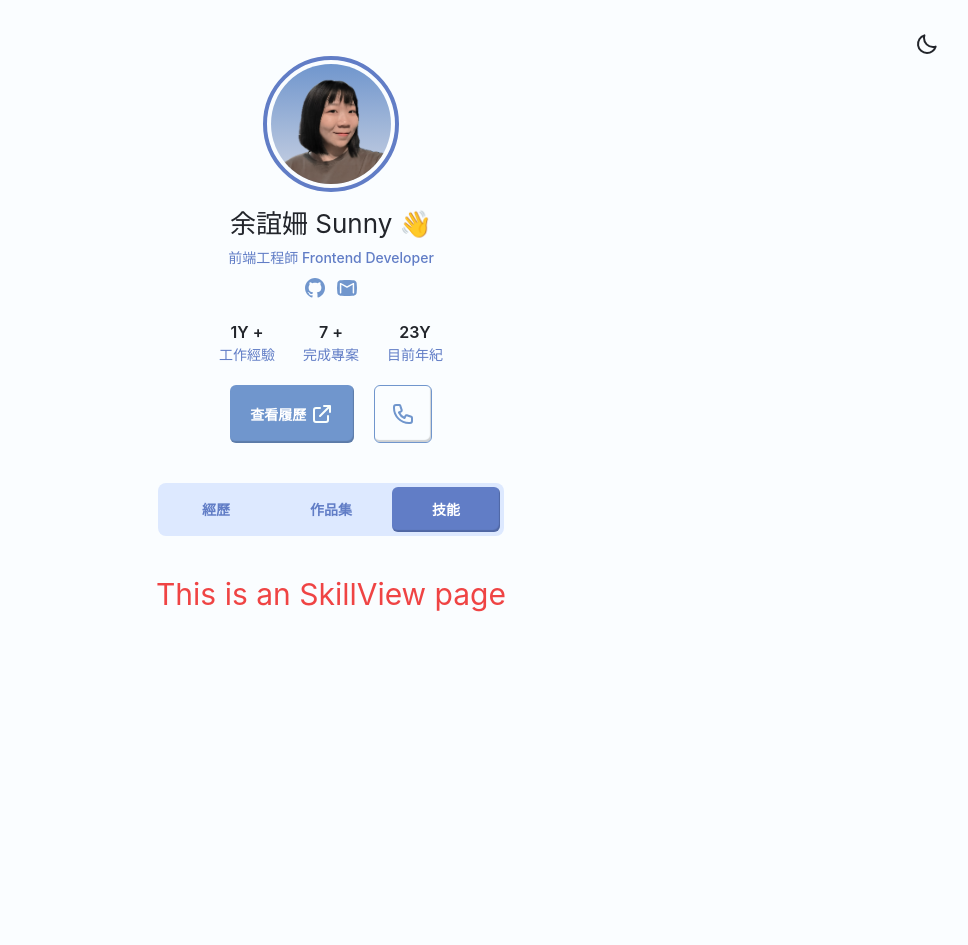
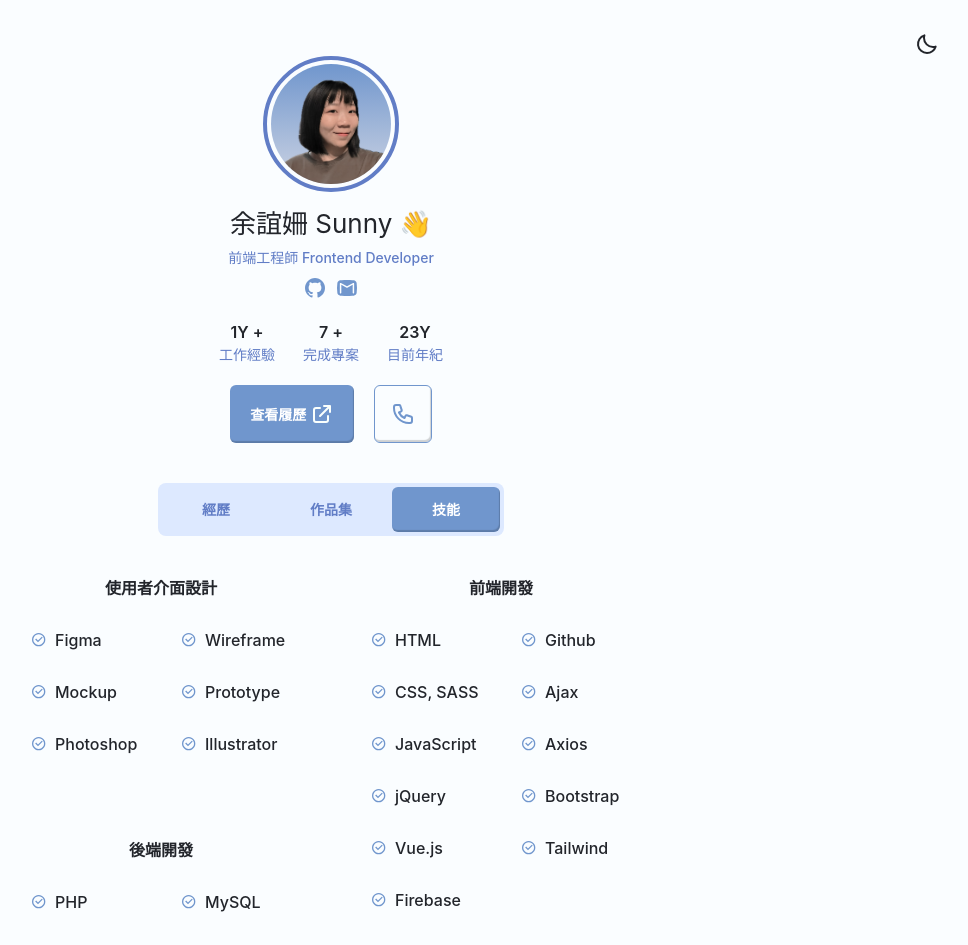
Before and after one commit to sunny96087/simple_portfolio, a Vue app: page /skill in a window 1280 px wide. Shown: the top 945 px of the page, without its empty margins (309-1277 px from the left). Before the commit the page ends 800 px from the top, so only its background shows below. Built offline with nearby package versions, Linux system fonts and the light colour scheme.

Commit message:
經歷 & 技能 OK

```diff
--- a/src/App.vue
+++ b/src/App.vue
@@ -176,7 +176,7 @@ const iconMoon = ref(
 }
 
 .router-link-active {
-  background-color: var(--blue-dark);
+  background-color: var(--blue);
   color: white;
   box-shadow: -1px -2px 1px 0 #0000002d inset;
 }
--- a/src/views/HomeView.vue
+++ b/src/views/HomeView.vue
@@ -2,6 +2,159 @@
 
 <template>
   <main>
-    <div>experience</div>
+    <div class="flex gap-20 justify-center">
+      <!-- 求學經歷 -->
+      <div class="flex flex-col items-center gap-9">
+        <!-- title -->
+        <div class="flex items-center gap-1">
+          <svg
+            width="20"
+            height="20"
+            viewBox="0 0 20 20"
+            fill="none"
+            xmlns="http://www.w3.org/2000/svg"
+          >
+            <path
+              d="M4.58325 8.75V15.0162C4.58325 15.2692 4.69742 15.5079 4.91034 15.645C5.61909 16.1012 7.44159 17.0833 9.99992 17.0833C12.5583 17.0833 14.3808 16.1012 15.0895 15.645C15.302 15.5075 15.4166 15.2692 15.4166 15.0158V8.75"
+              stroke="#7096CD"
+              stroke-width="2"
+              stroke-linejoin="round"
+            />
+            <path
+              d="M17.9166 9.99984V13.3332M2.08325 7.08317L9.99992 2.9165L17.9166 7.08317L9.99992 11.2498L2.08325 7.08317Z"
+              stroke="#7096CD"
+              stroke-width="2"
+              stroke-linecap="round"
+              stroke-linejoin="round"
+            />
+          </svg>
+          <span class="font-semibold">求學經歷</span>
+        </div>
+
+        <!-- content -->
+        <div class="flex gap-6">
+          <!-- bar -->
+          <div class="flex flex-col items-center mt-[10px]">
+            <div class="dot"></div>
+            <div class="line"></div>
+            <div class="dot"></div>
+          </div>
+
+          <!-- text -->
+          <div class="flex flex-col gap-9">
+            <div class="flex flex-col text-left gap-[6px]">
+              <p class="text-title">前端工程師專業技術養成班</p>
+              <div class="flex flex-col">
+                <p class="text-location">緯育 TibaMe（前中壢資策會）</p>
+                <p class="text-date">
+                  <img src="@/assets/img/icon/calendar.svg" alt="calendar" />
+                  2023.04 ~ 2023.08
+                </p>
+              </div>
+            </div>
+
+            <div class="flex flex-col text-left gap-[6px]">
+              <p class="text-title">飛機修護科</p>
+              <div class="flex flex-col">
+                <p class="text-location">私立育德工業家事職業學校</p>
+                <p class="text-date">
+                  <img src="@/assets/img/icon/calendar.svg" alt="calendar" />
+                  2016.08 ~ 2019.06
+                </p>
+              </div>
+            </div>
+          </div>
+        </div>
+      </div>
+
+      <!-- 工作經歷 -->
+      <div class="flex flex-col items-center gap-9">
+        <!-- title -->
+        <div class="flex items-center gap-1">
+          <svg
+            width="20"
+            height="20"
+            viewBox="0 0 20 20"
+            fill="none"
+            xmlns="http://www.w3.org/2000/svg"
+          >
+            <path
+              d="M4.58325 8.75V15.0162C4.58325 15.2692 4.69742 15.5079 4.91034 15.645C5.61909 16.1012 7.44159 17.0833 9.99992 17.0833C12.5583 17.0833 14.3808 16.1012 15.0895 15.645C15.302 15.5075 15.4166 15.2692 15.4166 15.0158V8.75"
+              stroke="#7096CD"
+              stroke-width="2"
+              stroke-linejoin="round"
+            />
+            <path
+              d="M17.9166 9.99984V13.3332M2.08325 7.08317L9.99992 2.9165L17.9166 7.08317L9.99992 11.2498L2.08325 7.08317Z"
+              stroke="#7096CD"
+              stroke-width="2"
+              stroke-linecap="round"
+              stroke-linejoin="round"
+            />
+          </svg>
+          <span class="font-semibold">工作經歷</span>
+        </div>
+
+        <!-- content -->
+        <div class="flex gap-6">
+          <!-- bar -->
+          <div class="flex flex-col items-center mt-[10px]">
+            <div class="dot"></div>
+            <div class="line"></div>
+            <div class="dot"></div>
+          </div>
+
+          <!-- text -->
+          <div class="flex flex-col gap-9">
+            <div class="flex flex-col text-left gap-[6px]">
+              <p class="text-title">前端工程師 & UIUX</p>
+              <div class="flex flex-col">
+                <p class="text-location">誠諾工程技術股份有限公司</p>
+                <p class="text-date">
+                  <img src="@/assets/img/icon/calendar.svg" alt="calendar" />
+                  2023.09 ~ 現在
+                </p>
+              </div>
+            </div>
+
+            <div class="flex flex-col text-left gap-[6px]">
+              <p class="text-title">無線電維護士</p>
+              <div class="flex flex-col">
+                <p class="text-location">中華民國空軍</p>
+                <p class="text-date">
+                  <img src="@/assets/img/icon/calendar.svg" alt="calendar" />
+                  2019.07 ~ 2023.02
+                </p>
+              </div>
+            </div>
+          </div>
+        </div>
+      </div>
+    </div>
   </main>
 </template>
+
+<style lang="scss" scoped>
+.dot {
+  @apply w-[10px] h-[10px] rounded-full;
+  background-color: var(--blue);
+}
+.line {
+  @apply w-[2px] h-[100px];
+  background-color: var(--blue);
+}
+
+.text-title {
+  @apply text-[18px] font-medium;
+}
+
+.text-location {
+  @apply font-medium text-[14px];
+  color: var(--blue-dark);
+}
+
+.text-date {
+  @apply flex items-center gap-1 text-[14px];
+  color: var(--blue-dark);
+}
+</style>
--- a/src/views/SkillView.vue
+++ b/src/views/SkillView.vue
@@ -1,7 +1,91 @@
+<script setup></script>
 <template>
-  <div class="portfolio">
-    <h1 class="text-3xl text-red-500">This is an SkillView page</h1>
-  </div>
+  <main>
+    <div class="flex gap-20 justify-center">
+      <!-- left -->
+      <div class="flex flex-col gap-[82px]">
+        <!-- 使用者介面設計 -->
+        <div class="flex flex-col gap-7">
+          <div class="title">使用者介面設計</div>
+          <div class="content">
+            <div class="content-col">
+              <div class="item"><img src="@/assets/img/icon/check.svg" alt="check" />Figma</div>
+              <div class="item"><img src="@/assets/img/icon/check.svg" alt="check" />Mockup</div>
+              <div class="item"><img src="@/assets/img/icon/check.svg" alt="check" />Photoshop</div>
+            </div>
+            <div class="content-col">
+              <div class="item"><img src="@/assets/img/icon/check.svg" alt="check" />Wireframe</div>
+              <div class="item"><img src="@/assets/img/icon/check.svg" alt="check" />Prototype</div>
+              <div class="item">
+                <img src="@/assets/img/icon/check.svg" alt="check" />Illustrator
+              </div>
+            </div>
+          </div>
+        </div>
+
+        <!-- 後端開發 -->
+        <div class="flex flex-col gap-7">
+          <div class="title">後端開發</div>
+          <div class="content">
+            <div class="content-col">
+              <div class="item"><img src="@/assets/img/icon/check.svg" alt="check" />PHP</div>
+              <div class="item"><img src="@/assets/img/icon/check.svg" alt="check" />MSSQL</div>
+            </div>
+            <div class="content-col">
+              <div class="item"><img src="@/assets/img/icon/check.svg" alt="check" />MySQL</div>
+            </div>
+          </div>
+        </div>
+      </div>
+
+      <!-- right -->
+      <div class="flex flex-col gap-[68px]">
+        <!-- 前端開發 -->
+        <div class="flex flex-col gap-7">
+          <div class="title">前端開發</div>
+          <div class="content">
+            <div class="content-col">
+              <div class="item"><img src="@/assets/img/icon/check.svg" alt="check" />HTML</div>
+              <div class="item"><img src="@/assets/img/icon/check.svg" alt="check" />CSS, SASS</div>
+              <div class="item">
+                <img src="@/assets/img/icon/check.svg" alt="check" />JavaScript
+              </div>
+              <div class="item"><img src="@/assets/img/icon/check.svg" alt="check" />jQuery</div>
+              <div class="item"><img src="@/assets/img/icon/check.svg" alt="check" />Vue.js</div>
+              <div class="item"><img src="@/assets/img/icon/check.svg" alt="check" />Firebase</div>
+            </div>
+            <div class="content-col">
+              <div class="item"><img src="@/assets/img/icon/check.svg" alt="check" />Github</div>
+              <div class="item"><img src="@/assets/img/icon/check.svg" alt="check" />Ajax</div>
+              <div class="item"><img src="@/assets/img/icon/check.svg" alt="check" />Axios</div>
+              <div class="item">
+                <img src="@/assets/img/icon/check.svg" alt="check" />Bootstrap
+              </div>
+              <div class="item">
+                <img src="@/assets/img/icon/check.svg" alt="check" />Tailwind
+              </div>
+            </div>
+          </div>
+        </div>
+      </div>
+    </div>
+  </main>
 </template>
 
-<style></style>
+<style scoped lang="scss">
+.title {
+  @apply font-bold;
+}
+
+.content {
+  @apply flex gap-10;
+}
+
+.content-col {
+  @apply flex flex-col gap-7;
+}
+
+.item {
+  @apply w-[110px] flex items-center gap-2 font-medium col-span-1;
+}
+</style>
```
